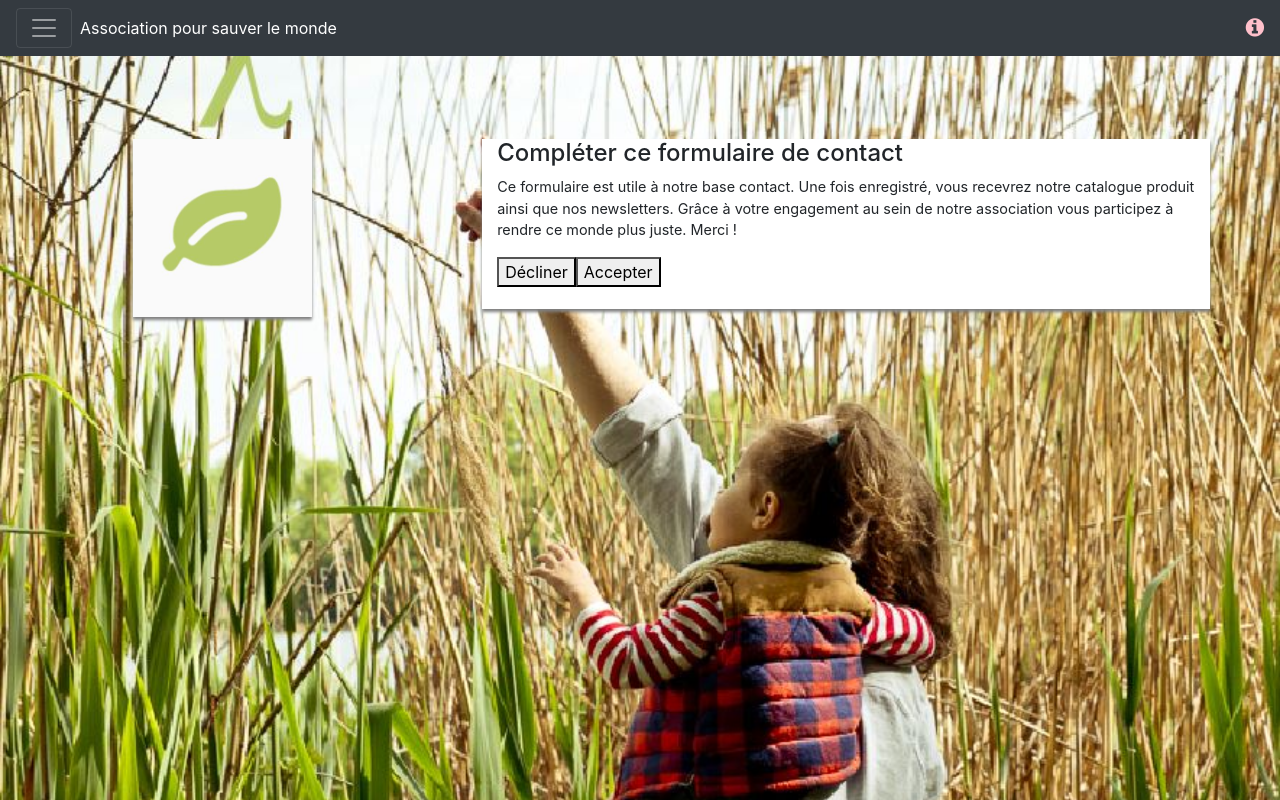
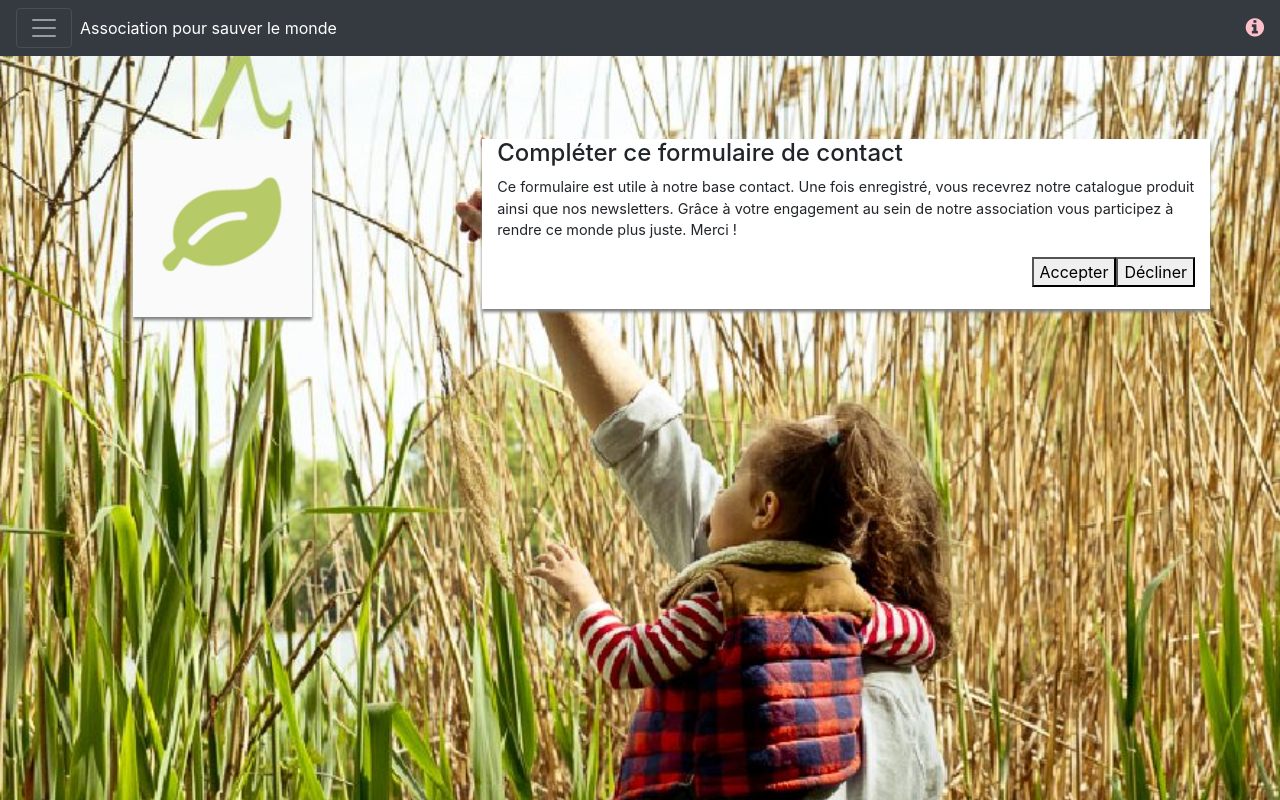
Before and after one commit to gregbreche/test-blade, a React (Create React App) app: page / in a window 1280 px wide. Built offline with nearby package versions, Linux system fonts and the light colour scheme.

Commit message:
buttons float right

```diff
--- a/src/index.css
+++ b/src/index.css
@@ -46,9 +46,9 @@ body {
 }
 
 #acceptForm {
-    float: left;
+    float: right;
 }
 
 #declineForm {
-    float: left;
+    float: right;
 }
```
